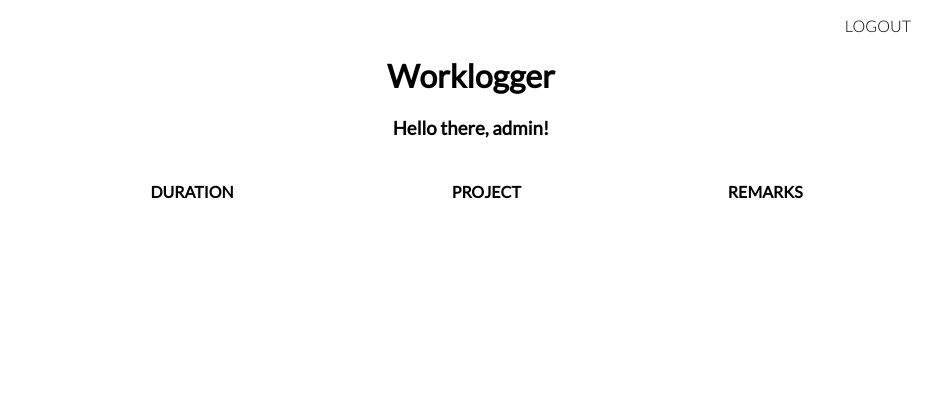
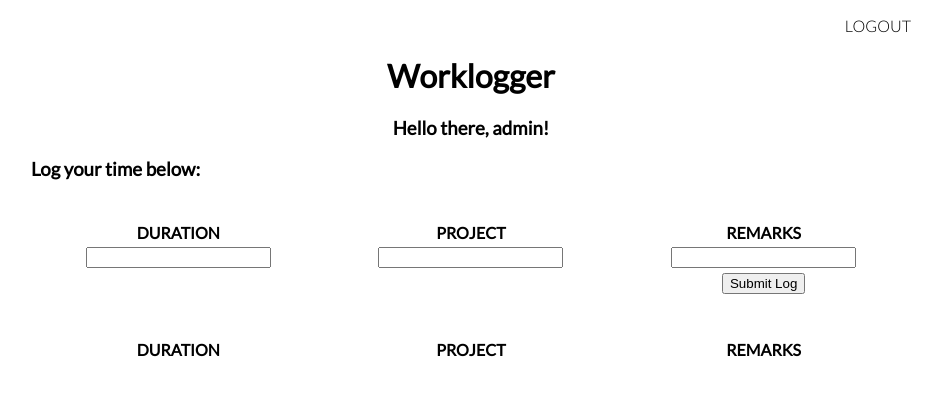
Before and after one commit to jddantes/worklogger_project, a Django app: page /workloggerapp/ in a window 1280 px wide. Shown: the top 396 px of the page, without its empty margins (169-1111 px from the left). Run offline with Django 3.2, Linux system fonts and the light colour scheme; a user stored in the database is signed in; data comes from the database, SQL or seed files in the repository; lists and menus that the app fills with data are empty; parts of the project's set-up code (start-up, migrations or seed data) failed here and were passed over.

Commit message:
Added log form to template

```diff
--- a/templates/workloggerapp/index.html
+++ b/templates/workloggerapp/index.html
@@ -17,9 +17,22 @@
 				text-decoration: none;
 				color: inherit;
 			}
+
+			th,td{
+				width: 33%;
+			}
+
 			.nav{
 				text-align: right;
 				text-transform: uppercase;
+			}
+
+			.make_log h3{
+				text-align: left;
+			}
+			.make_log table{
+				width: 100%;
+				margin-top: 40px;
 			}
 
 			.logs table{
@@ -42,7 +55,27 @@
 		<h3> Hello there, {{user.username}}!</h3>
 
 		<div class="make_log">
-
+			<h3>Log your time below:</h3>
+			<form action="/workloggerapp/" method="post" id="log_form">
+				{% csrf_token %}
+				<table>
+					<tr>
+						<th>DURATION</th>
+						<th>PROJECT</th>
+						<th>REMARKS</th>
+					</tr>
+					<tr>
+						<td><input type="text"></td>
+						<td><input type="text"></td>
+						<td><input type="text"></td>
+					</tr>
+					<tr>
+						<td></td>
+						<td></td>
+						<td><input type="submit" value="Submit Log" name="submit"></td>
+					</tr>
+				</table>
+			</form>
 		</div>
 		<div class="logs">
 			<table>
```
